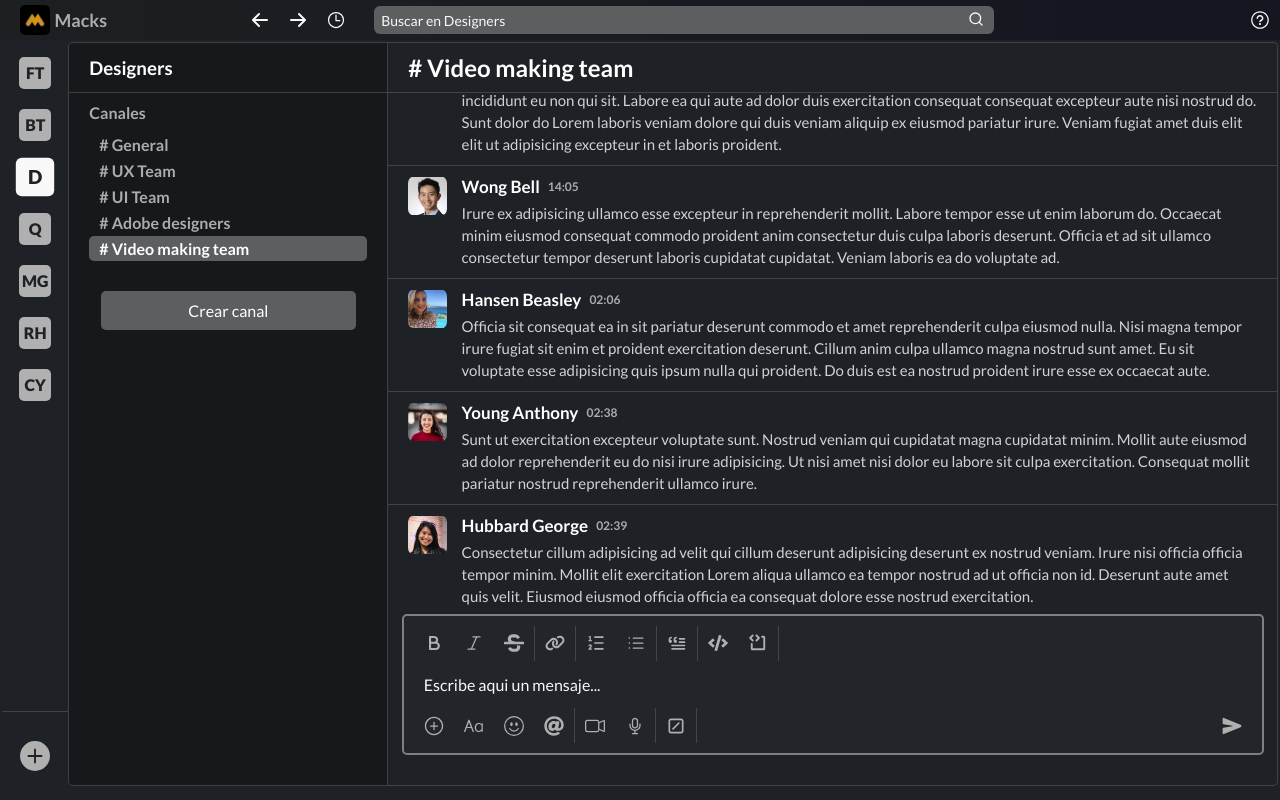
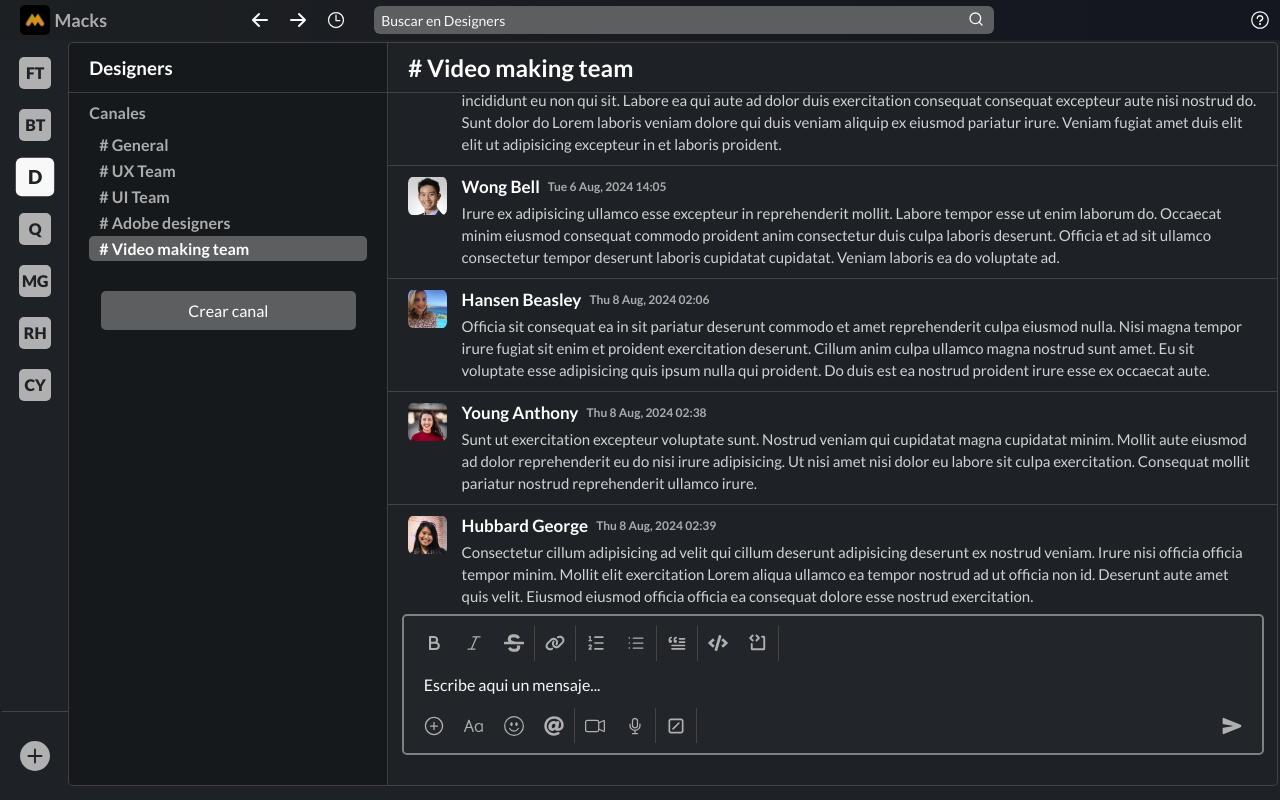
Before and after one commit to maximdeg/Slack-clone_macks-v2, a React (Vite) app: page /workspace/66c7985642f98e5adc170644/66c7985603a2e97433c0bdc4 in a window 1280 px wide. Built offline with nearby package versions, Linux system fonts and the light colour scheme.

Commit message:
Added date

```diff
--- a/src/components/MessageCard/MessageCard.jsx
+++ b/src/components/MessageCard/MessageCard.jsx
@@ -3,10 +3,14 @@ import React from 'react';
 import './MessageCard.css';
 
 function MessageCard({ message }) {
+    const monthString = ['Jan', 'Feb', 'Mar', 'Apr', 'May', 'Jun', 'Jul', 'Aug', 'Sep', 'Oct', 'Nov', 'Dec'];
+    const dayString = ['Sun', 'Mon', 'Tue', 'Wed', 'Thu', 'Fri', 'Sat'];
     const date = new Date(message.date * 1);
     const time = `${date.getHours()}`.padStart(2, 0) + ':' + `${date.getMinutes()}`.padStart(2, 0);
+    const day = `${dayString[date.getDay()]} ${date.getDate()} ${monthString[date.getMonth()]}, ${date.getFullYear()}`;
 
     return (
+        <>
             <div className="message-card">
                 <div className="image-container">
                     <img src={message.image}></img>
@@ -14,13 +18,14 @@ function MessageCard({ message }) {
                 <div className="message-content">
                     <div className="message-info">
                         <span className="username">{message.username}</span>
-                    <span className="time">{time}</span>
+                        <span className="time">{`${day} ${time}`}</span>
                     </div>
                     <div className="message-text">
                         <span>{message.message}</span>
                     </div>
                 </div>
             </div>
+        </>
     );
 }
 
--- a/src/components/MessageList/MessageList.jsx
+++ b/src/components/MessageList/MessageList.jsx
@@ -1,9 +1,9 @@
-import React, { useRef, useEffect, useState } from 'react';
+import React, { useRef, useEffect } from 'react';
 import MessageCard from '../MessageCard/MessageCard';
 
 import './MessageList.css';
 
-function MessageList({ messages}) {
+function MessageList({ messages }) {
     const messagesEndRef = useRef(messages);
 
     useEffect(() => {
@@ -13,16 +13,14 @@ function MessageList({ messages}) {
     }, [messages]);
 
     return (
-        <>
         <div className="message-list-container" ref={messagesEndRef}>
             {messages.map((message, index) => (
                 <div key={index}>
-                        <MessageCard message={message} />
+                    <MessageCard message={message} index={index} />
                 </div>
             ))}
             <div ref={messagesEndRef}></div>
         </div>
-        </>
     );
 }
 
```
Lines whose indentation alone changed are shown as unchanged.
